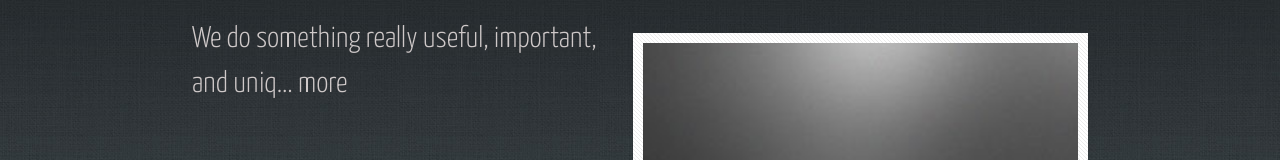
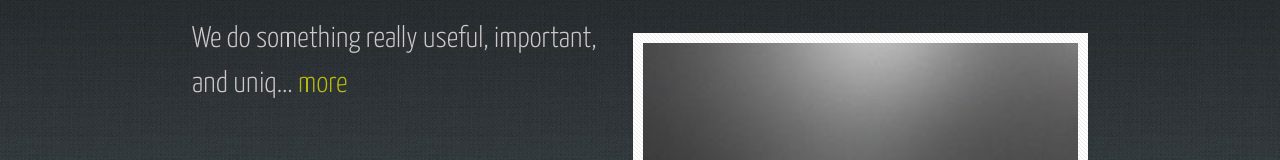
Before and after one commit to DaniyarTurak/Task1, an Angular app: page / in a window 1280 px wide. Shown: the part 146-306 px from the top of the page. Built offline with nearby package versions, Linux system fonts and the light colour scheme.

Commit message:
feat: welcome more btn

```diff
--- a/src/app/home/components/promo/promo.component.html
+++ b/src/app/home/components/promo/promo.component.html
@@ -2,7 +2,9 @@
   <div class="promo-text">
     <h2 class="promo-title">
       {{ showMore ? text : text.substring(0, 50) + "..." }}
-      <span *ngIf="!showMore" (click)="setShowMore()">more</span>
+      <span class="more-btn" *ngIf="!showMore" (click)="setShowMore()"
+        >more</span
+      >
     </h2>
     <button class="btn">Go on, click me!</button>
   </div>
--- a/src/app/home/components/promo/promo.component.scss
+++ b/src/app/home/components/promo/promo.component.scss
@@ -16,6 +16,11 @@
       font-size: 30px;
       color: hsl(0, 5%, 80%);
       margin-bottom: 100px;
+
+      .more-btn {
+        cursor: pointer;
+        color: rgb(181, 186, 12);
+      }
     }
 
     button {
```
